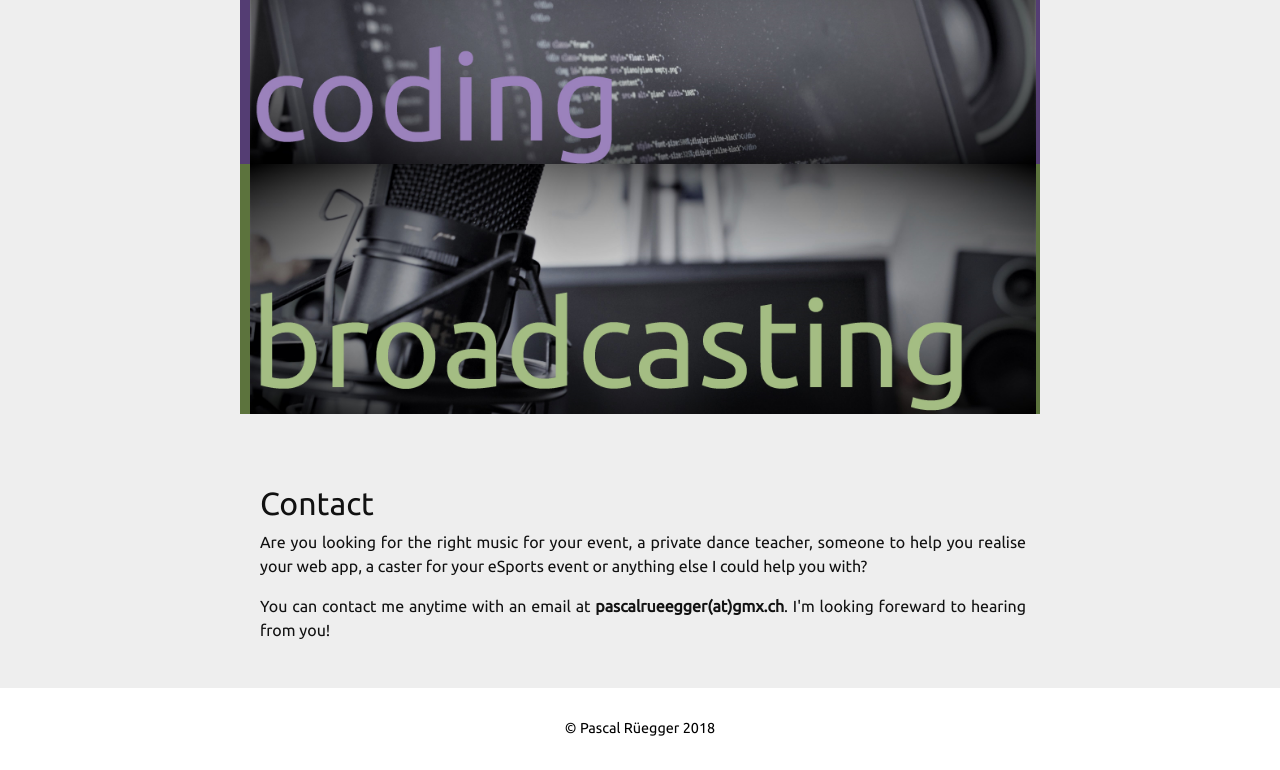
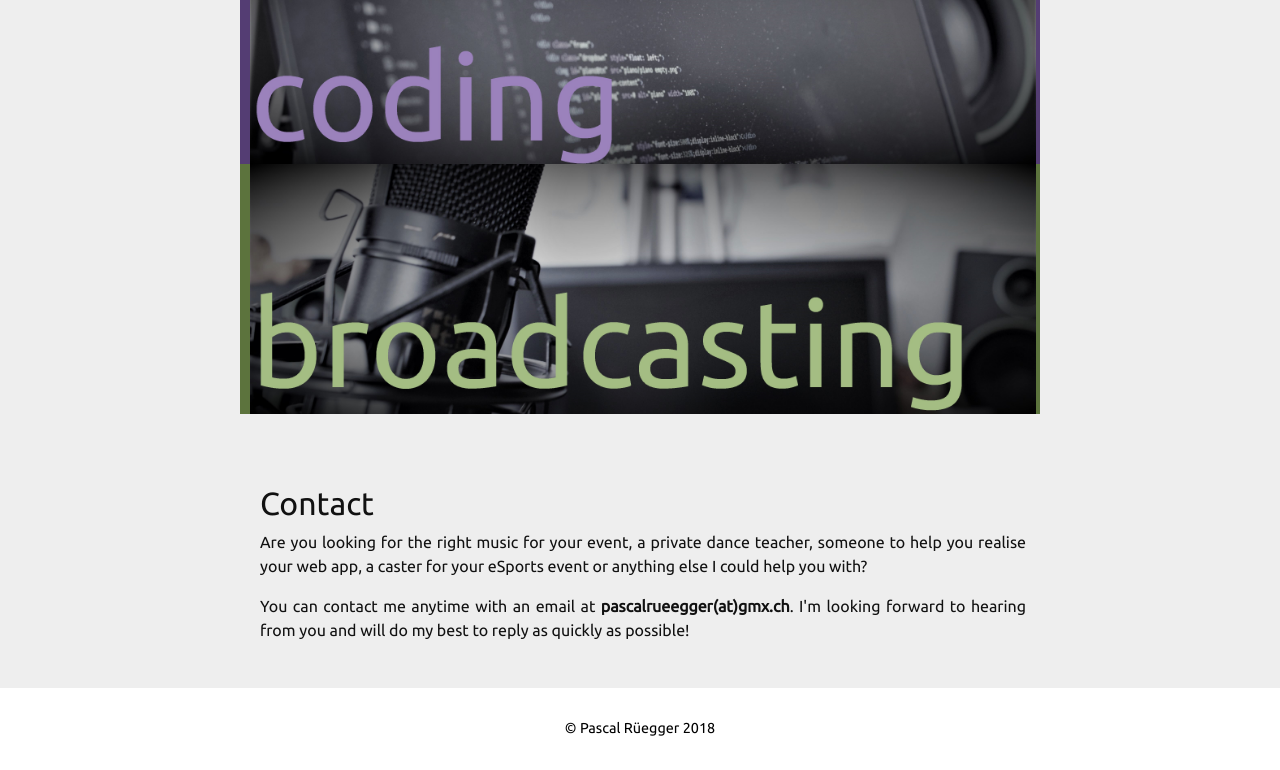
Before and after one commit to pascalrueegger/pascalrueegger.github.io, a plain HTML site: page index.html in a window 1280 px wide. Shown: the part 1283-2053 px from the top of the page. Drawn offline with nearby package versions, Linux system fonts and the light colour scheme.

Commit message:
fixed misspelling in contact

```diff
--- a/index.html
+++ b/index.html
@@ -211,7 +211,7 @@
         <h2>Contact</h2>
         <p>Are you looking for the right music for your event, a private dance teacher, someone to help you realise your web app, a caster for your eSports event
            or anything else I could help you with?</p>
-        <p>You can contact me anytime with an email at <b>pascalrueegger(at)gmx.ch</b>. I'm looking foreward to hearing from you!</p>
+        <p>You can contact me anytime with an email at <b>pascalrueegger(at)gmx.ch</b>. I'm looking forward to hearing from you and will do my best to reply as quickly as possible!</p>
       </section>
 
   </div> <!-- main -->
```
